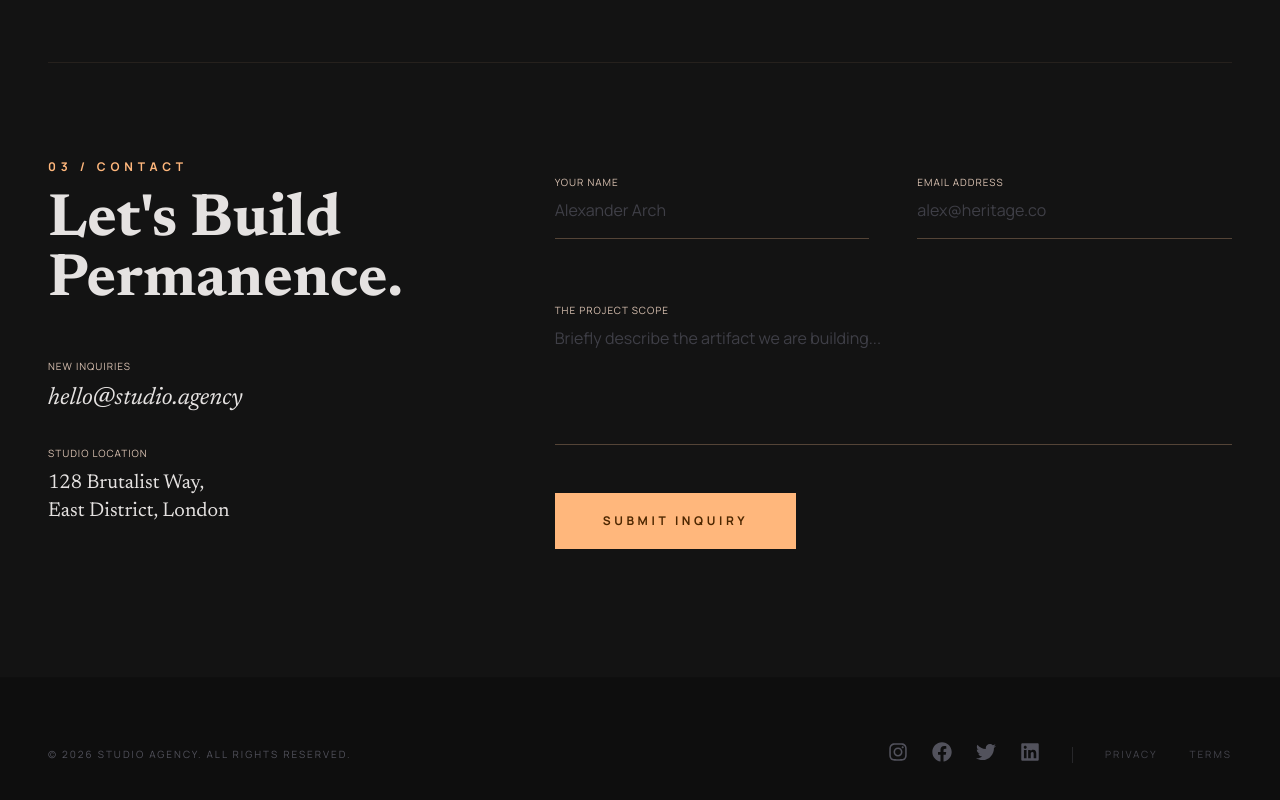
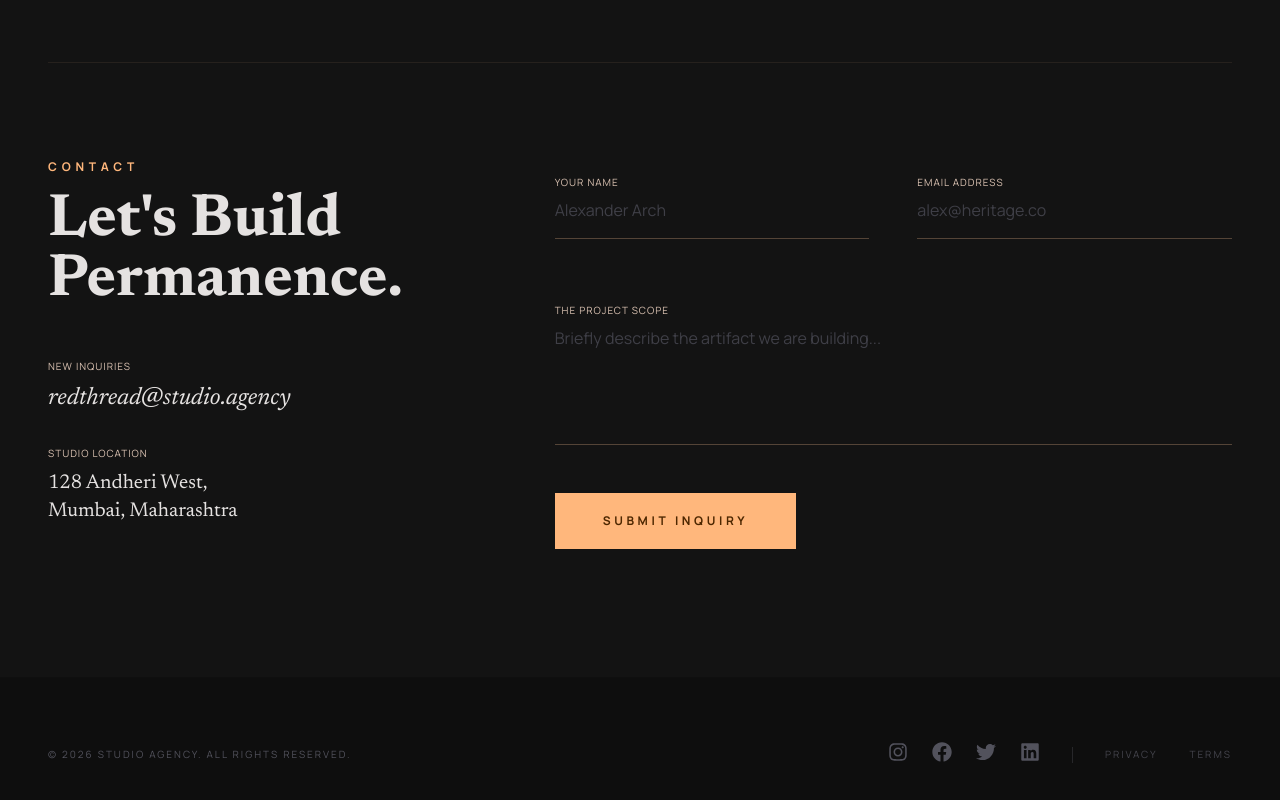
Before and after one commit to kunalkashelkar/K2, a React (Vite) app in the folder frontend/: page / in a window 1280 px wide. Shown: the part 4223-5023 px from the top of the page. Built offline with nearby package versions, Linux system fonts and the light colour scheme.

Commit message:
Changes in Contact

```diff
--- a/frontend/src/components/Contact.jsx
+++ b/frontend/src/components/Contact.jsx
@@ -6,7 +6,7 @@ export default function Contact() {
           {/* Info Column */}
           <div className="col-span-12 md:col-span-4">
             <span className="text-[#ffb77c] text-xs font-bold tracking-[0.4em] uppercase block mb-4">
-              03 / Contact
+              Contact
             </span>
             <h2 className="text-6xl font-[Newsreader] font-bold leading-none mb-12">
               Let's Build <br />Permanence.
@@ -18,13 +18,13 @@ export default function Contact() {
                   className="text-2xl font-[Newsreader] italic hover:text-[#ffb77c] transition-colors"
                   href="mailto:hello@studio.agency"
                 >
-                  hello@studio.agency
+                  redthread@studio.agency
                 </a>
               </div>
               <div>
                 <p className="text-[10px] uppercase tracking-widest text-[#dac2b2] mb-2">Studio Location</p>
                 <p className="text-xl font-[Newsreader]">
-                  128 Brutalist Way, <br />East District, London
+                  128 Andheri West, <br />Mumbai, Maharashtra
                 </p>
               </div>
             </div>
```
